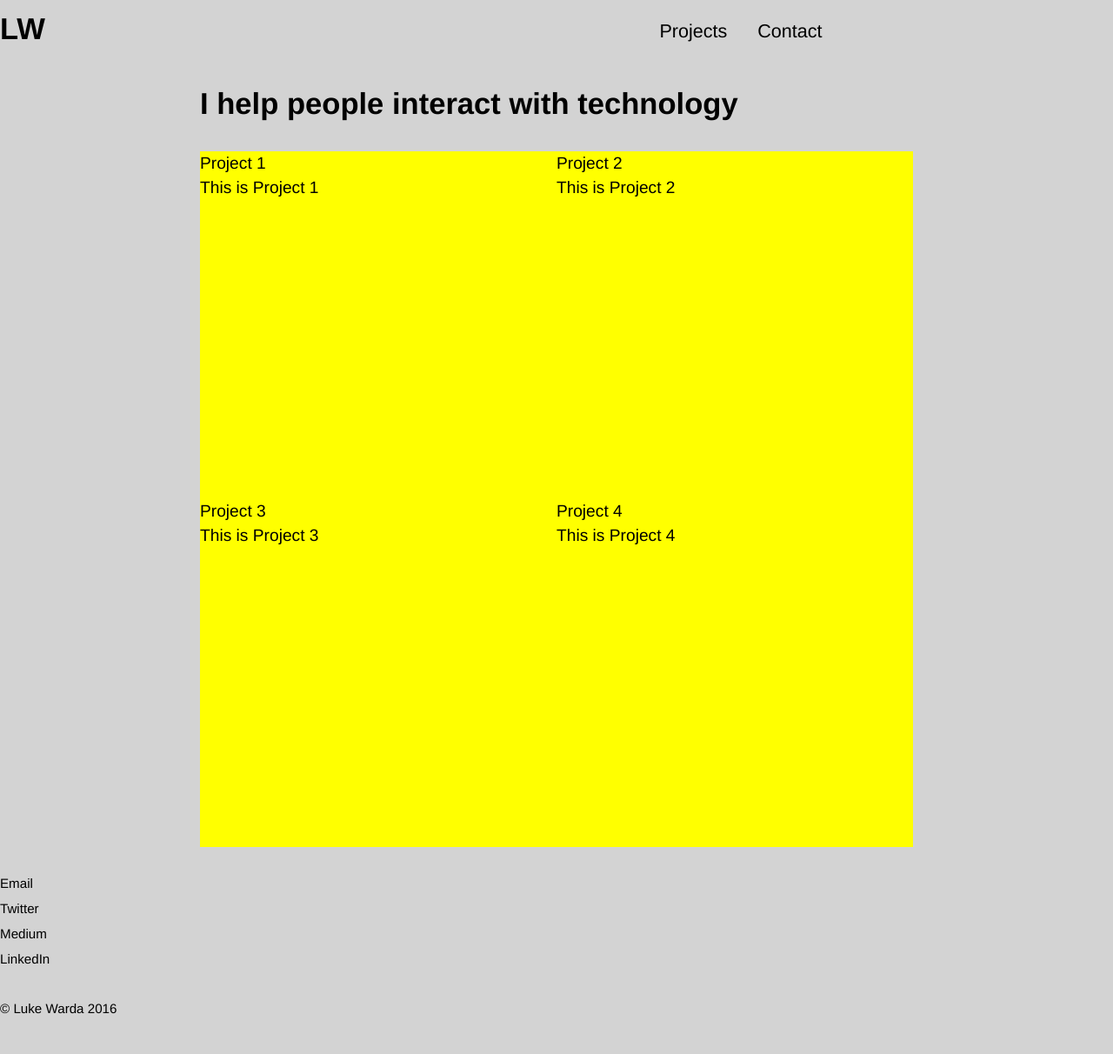
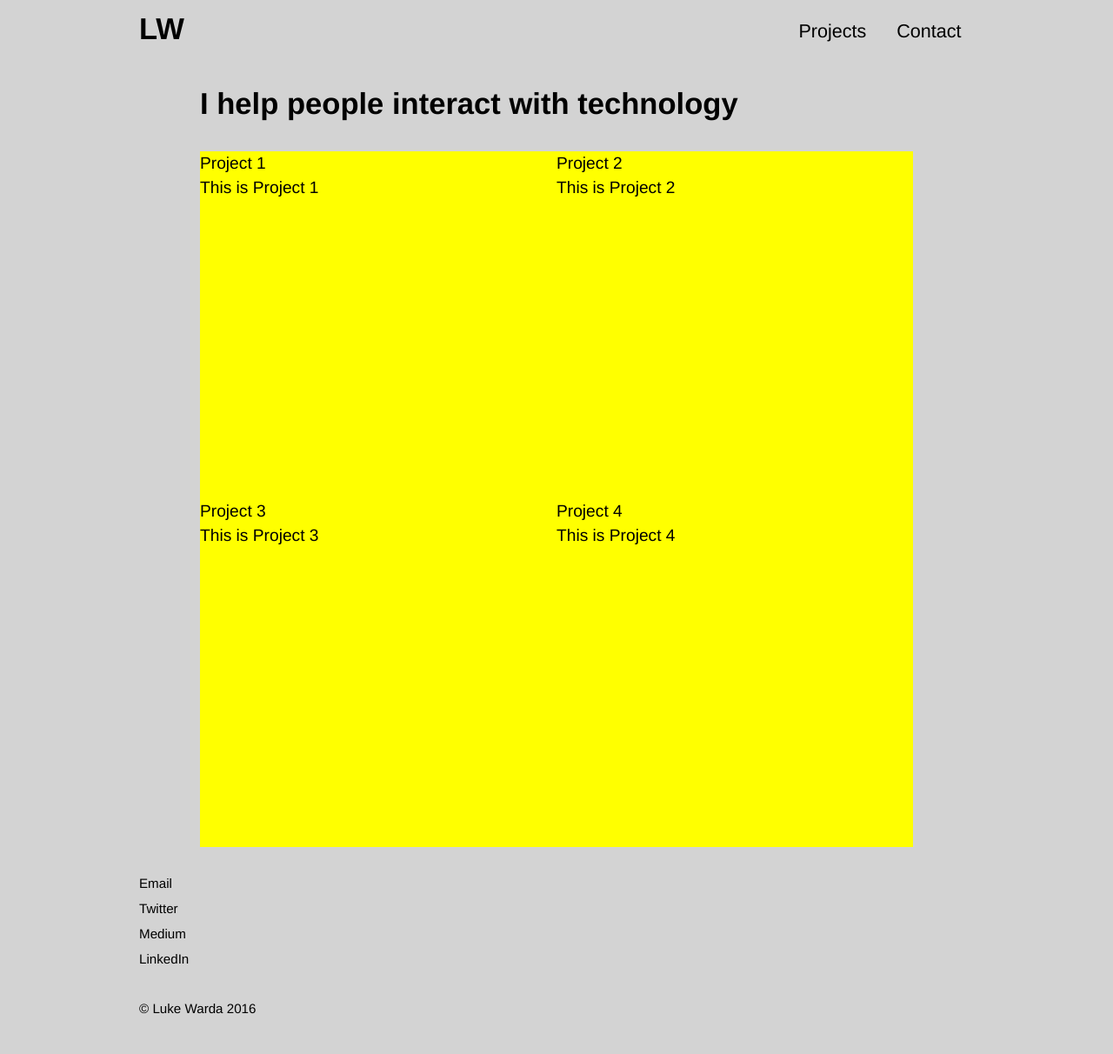
Before and after one commit to calingo/Luke-Warda-Portfolio, a Jekyll site: the page built from index.html, in a window 1280 px wide. Shown: the whole page at 87% size. Built offline with Jekyll 4.4.1, drawn with Linux system fonts in a browser that asks for light colours.

Commit message:
margins auto

```diff
--- a/_layouts/default.html
+++ b/_layouts/default.html
@@ -9,9 +9,9 @@
 	<link rel="stylesheet" type="text/css" href="{{site.baseurl}}/css/main.css">
 
 </head>
-<body>
+<body class="header-max margin-center">
 
-	<header class="masthead grid header-max">
+	<header class="masthead grid">
 	{% include nav.html %}
 
 	</header>
```
